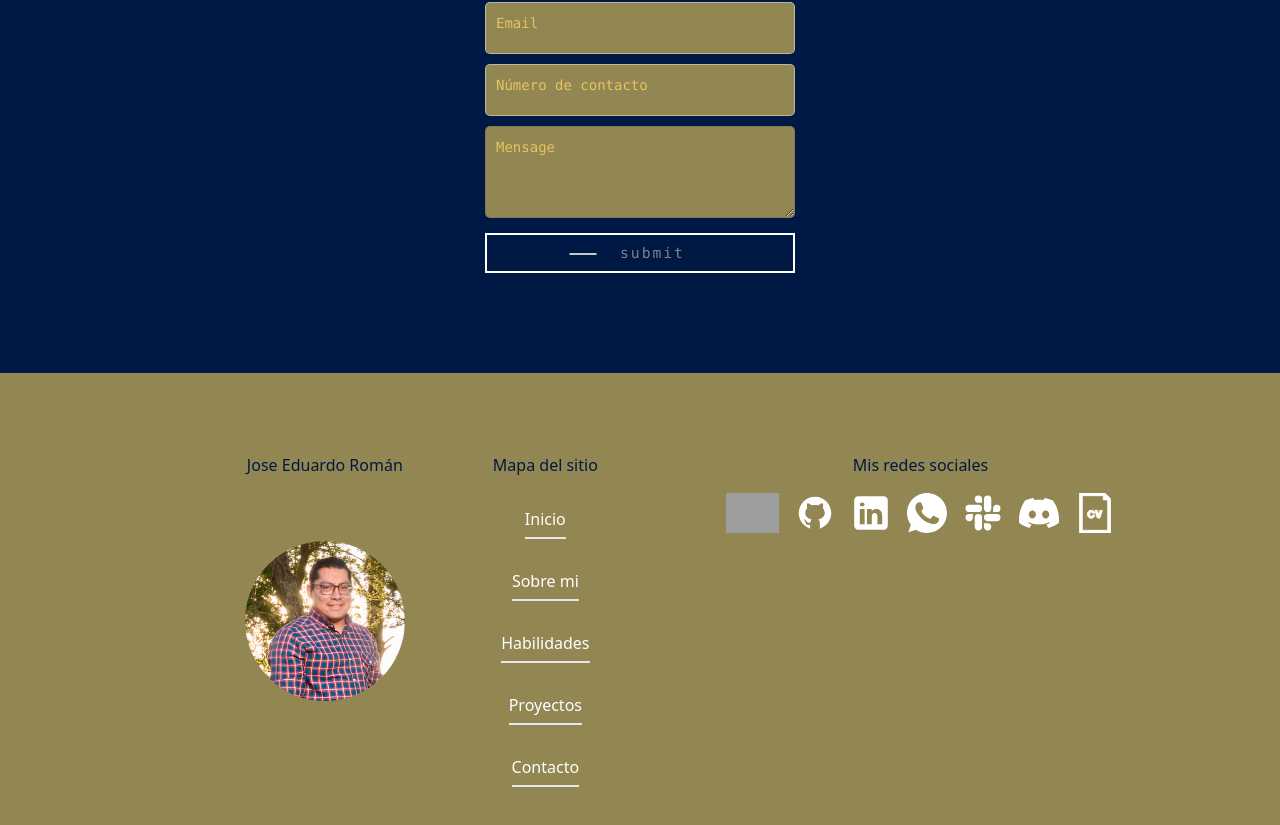
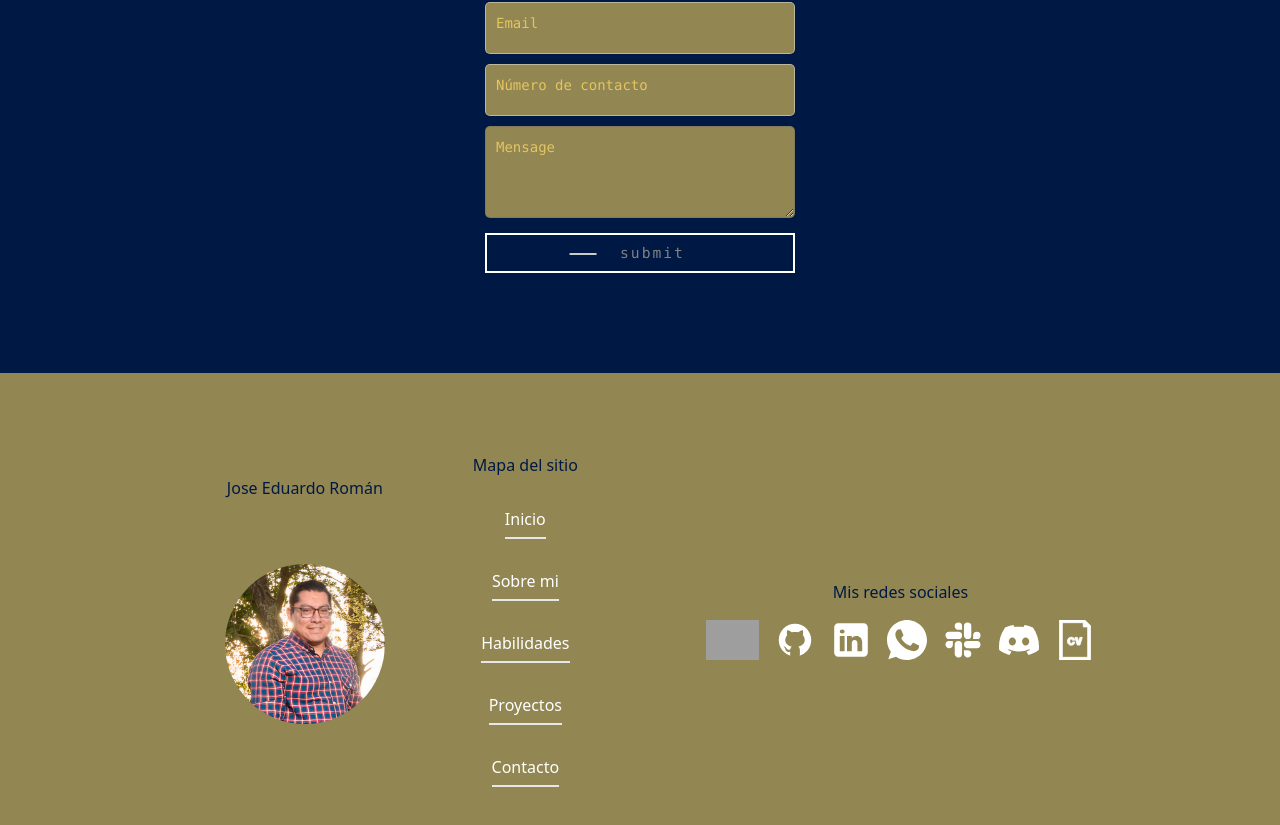
Before and after one commit to jeromanp/my-portfolio, a Next.js app: page / in a window 1280 px wide. Shown: the part 8630-9455 px from the top of the page. Built offline with nearby package versions, Linux system fonts and the light colour scheme; grey boxes are pictures that could not be loaded.

Commit message:
center content footer

```diff
--- a/src/components/Footer.jsx
+++ b/src/components/Footer.jsx
@@ -5,9 +5,9 @@ export default function Footer() {
   return (
     <footer className="flex-1 bg-custom-oro text-custom-azul">
       <div className="container mx-auto py-12 lg:py-14 xl:py-20 mx-auto flex justify-center items-center">
-        <div className="flex flex-col lg:flex-row items-start lg:justify-between gap-12">
-          <div className="flex flex-col gap-6 ml-10 mx-auto flex justify-center items-center">
-            <h3 className="font-medium text-custom-azul">Jose Eduardo Román</h3>
+        <div className="flex flex-col lg:flex-row lg:justify-between gap-12">
+          <div className="flex flex-col gap-6 mx-auto flex justify-center items-center">
+            <h3 className="font-medium text-custom-azul mx-auto">Jose Eduardo Román</h3>
             <div className="w-30 h-30 md:w-60 sm:h-60 sm:w-70 md:h-70 mx-auto flex justify-center items-center">
               <Link href="/">
                 <img
```
